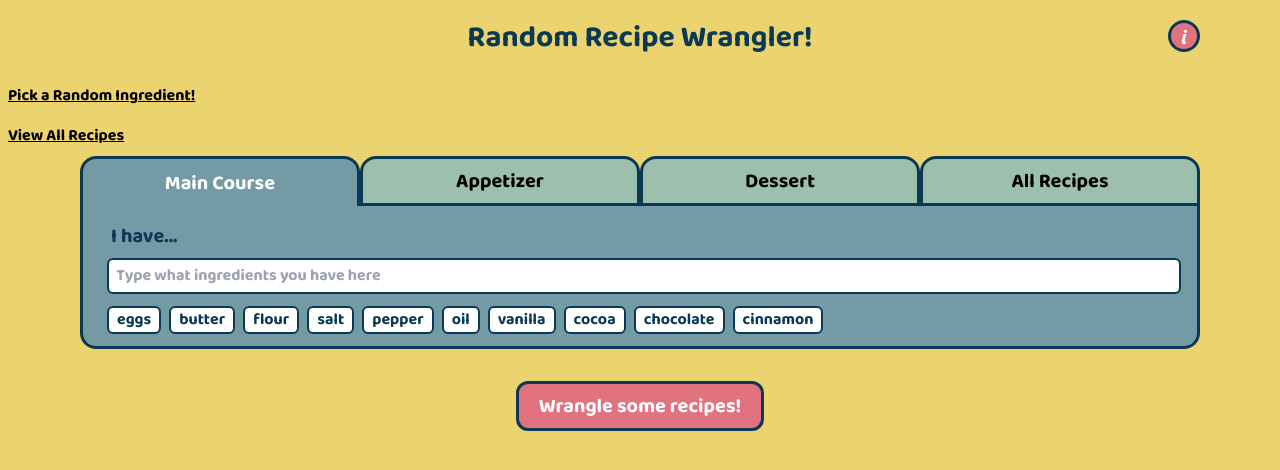
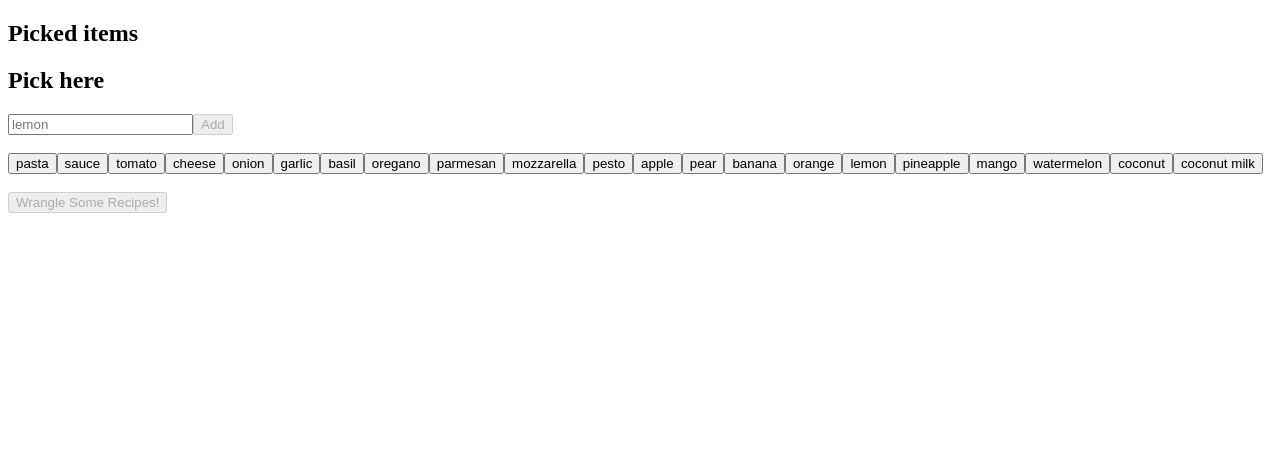
Before and after one commit to audrow/random-recipe-app, a React (Create React App) app: page / in a window 1280 px wide. Shown: the top 470 px of the page. Built offline with nearby package versions, Linux system fonts and the light colour scheme.

Commit message:
Add logic for desired changes
Signed-off-by: Audrow Nash <audrow@hey.com>

```diff
--- a/package.json
+++ b/package.json
@@ -11,11 +11,13 @@
     "@types/react": "^17.0.20",
     "@types/react-dom": "^17.0.9",
     "@types/react-router-dom": "^5.3.2",
+    "@types/seedrandom": "^3.0.1",
     "history": "5",
     "react": "^17.0.2",
     "react-dom": "^17.0.2",
     "react-router-dom": "^6.2.1",
     "react-scripts": "5.0.0",
+    "seedrandom": "^3.0.5",
     "typescript": "^4.4.2",
     "web-vitals": "^2.1.0"
   },
--- a/src/App.tsx
+++ b/src/App.tsx
@@ -1,22 +1,256 @@
-import React from 'react'
+import * as React from 'react'
 
-import { BrowserRouter, Route, Routes } from 'react-router-dom'
+import { BrowserRouter, Route, Routes, useSearchParams, useNavigate } from 'react-router-dom'
+import seedrandom from 'seedrandom'
 import { Recipe } from './pages/Recipe'
 import { Recipes } from './pages/Recipes'
 import { PickRandom } from './pages/PickRandom'
 import { About } from './pages/About'
-import './App.css'
+import { Link } from 'react-router-dom'
+// import './App.css'
 
 export default function App () {
   return (
     <BrowserRouter>
       <Routes>
-          <Route index element={<PickRandom />} />
-          <Route path="/recipes" element={<Recipes />} />
+        <Route index element={<Picker />} />
+        <Route path='/random' element={<Random />} />
+          {/* <Route index element={<PickRandom />} /> */}
+          {/* <Route path="/recipes" element={<Recipes />} />
           <Route path="/recipe/:id" element={<Recipe />} />
           <Route path="/about" element={<About />} />
-          <Route path="*" element={<h1>Not Found</h1>} />
+          <Route path="*" element={<h1>Not Found</h1>} /> */}
+        {/* <Route path="*" element={<h1>Not Found</h1>} /> */}
       </Routes>
     </BrowserRouter>
   )
 }
+
+const ingredients: string[] = [
+  'pasta',
+  'sauce',
+  'tomato',
+  'cheese',
+  'onion',
+  'garlic',
+  'basil',
+  'oregano',
+  'parmesan',
+  'mozzarella',
+  'pesto',
+  'apple',
+  'pear',
+  'banana',
+  'orange',
+  'lemon',
+  'pineapple',
+  'mango',
+  'watermelon',
+  'coconut',
+  'coconut milk',
+]
+
+const recipes: string[] = [
+  'pasta',
+  'pizza',
+  'soup',
+  'salad',
+  'cake',
+  'pie',
+  'sandwich',
+  'burger',
+  'steak',
+  'chicken',
+]
+
+function getIngredients () {
+  return ingredients
+}
+
+function getRecipes() {
+  return recipes
+}
+
+function Picker() {
+  let ingredients = getIngredients()
+
+  const [pickedIngredients, setPickedIngredients] = React.useState<string[]>([])
+  const [searchText, setSearchText] = React.useState<string>('')
+  const [filteredIngredients, setFilteredIngredients] = React.useState<string[]>([])
+  const [isEnableAddButton, setIsEnableAddButton] = React.useState<Boolean>()
+
+  let [searchParams, setSearchParams] = useSearchParams()
+  const searchIngredients = searchParams.get("ingredients")
+
+  React.useEffect(() => {
+    if (searchIngredients) {
+      setPickedIngredients(searchIngredients.split('-'))
+    }
+  }, [searchIngredients])
+
+  function handleSubmit(event: React.FormEvent<HTMLFormElement>){
+    event.preventDefault()
+    let formData = new FormData(event.currentTarget)
+    let formIngredient = formData.get('ingredient') as string
+    if (filteredIngredients.length === 1) {
+      setPickedIngredients([...pickedIngredients, filteredIngredients[0]])
+    } else if (
+      !formIngredient ||
+      pickedIngredients.includes(formIngredient) ||
+      !ingredients.includes(formIngredient)
+    ) {
+      return;
+    } else {
+      setPickedIngredients([...pickedIngredients, formIngredient])
+    }
+    setSearchText('')
+  }
+
+  function onClickIngredient(ingredient: string) {
+    setPickedIngredients([...pickedIngredients, ingredient])
+  }
+
+  function handleRemove(ingredient: string) {
+    setPickedIngredients(pickedIngredients.filter(i => i !== ingredient))
+  }
+
+  React.useEffect(() => {
+    if (pickedIngredients.length > 0) {
+      setSearchParams({ ingredients: pickedIngredients.join('-') }, { replace: true })
+    } else {
+      setSearchParams({}, { replace: true })
+    }
+  }, [pickedIngredients])
+
+  React.useEffect(() => {
+    setFilteredIngredients(ingredients.filter(ingredient => {
+      if(pickedIngredients.includes(ingredient)) {
+        return false
+      } else if(!searchText) {
+        return true
+      } else {
+        return ingredient.toLowerCase().startsWith(searchText.toLowerCase())
+      }
+    }))
+    setIsEnableAddButton(
+      (filteredIngredients.length === 1) ||
+      ingredients.map(i => i.toLowerCase()).includes(searchText.toLowerCase())
+    )
+    console.log()
+  }, [searchText, pickedIngredients])
+
+  return (
+    <div>
+      <h2>Picked items</h2>
+      <ul>
+        {pickedIngredients.map((ingredient, index) => (
+          <li key={index}>
+            {ingredient}
+            {' '}
+            <button onClick={() => handleRemove(ingredient)}>
+              Remove
+            </button>
+          </li>
+        ))}
+      </ul>
+
+      <h2>Pick here</h2>
+      <form onSubmit={handleSubmit}>
+        <input
+          value={searchText}
+          onChange={event => setSearchText(event.target.value)}
+          type='text'
+          placeholder='lemon'
+          name='ingredient'
+        />
+        <button disabled={!isEnableAddButton} type='submit'>Add</button>
+        <br/>
+        <br/>
+        {filteredIngredients.map(ingredient => (
+          <button
+            onClick={() => onClickIngredient(ingredient)}
+            key={ingredient}>
+            {ingredient}
+          </button>
+        ))}
+        {filteredIngredients.length ===0 && <p>No results</p>}
+      </form>
+      <br/>
+      <Link to={{ pathname: '/random', search: searchParams.toString()}}>
+        <button disabled={pickedIngredients.length < 1}>Wrangle Some Recipes!</button>
+      </Link>
+    </div>
+  )
+}
+
+function Random({ recipesToPick = 3 }) {
+
+  let [searchParams, setSearchParams] = useSearchParams()
+  const searchIngredients = searchParams.get("ingredients")
+  let seed = searchParams.get("seed") as string
+  const [pickedIngredients, setPickedIngredients] = React.useState<string[]>([])
+  const [pickedRecipes, setPickedRecipes] = React.useState<string[]>([])
+  const navigate = useNavigate()
+
+  if (!seed) {
+    seed = new Date().getTime().toString()
+  }
+
+  function resetSeed() {
+    setSearchParams({ ingredients: pickedIngredients.join('-') }, { replace: true })
+  }
+
+  React.useEffect(() => {
+    if (searchIngredients) {
+      setPickedIngredients(searchIngredients.split('-'))
+    } else {
+      navigate('/');
+    }
+  }, [searchIngredients])
+
+  React.useEffect(() => {
+    pickRandomRecipes(seed)
+    setSearchParams({ ingredients: pickedIngredients.join('-'), seed }, { replace: true })
+  }, [pickedIngredients, seed])
+
+  function handleRemove(ingredient: string) {
+    setPickedIngredients(pickedIngredients.filter(i => i !== ingredient))
+  }
+
+  function pickRandomRecipes(randomSeed: string) {
+    const recipes = getRecipes()
+
+    var random = seedrandom(randomSeed)
+    const shuffledRecipes = [...recipes].sort(() => random() - 0.5)
+    let pickedRecipes: string[] = []
+    if (shuffledRecipes.length < recipesToPick) {
+      pickedRecipes = shuffledRecipes
+    } else {
+      pickedRecipes = shuffledRecipes.slice(0, recipesToPick)
+    }
+    setPickedRecipes(pickedRecipes)
+  }
+
+
+  return (
+    <div>
+      <Link to="/">
+        <button>Home</button>
+      </Link>
+      <h2>Random Recipes</h2>
+      <h3>Ingredients:</h3>
+      { pickedIngredients.map(ingredient => (
+        <button onClick={() => handleRemove(ingredient)}>{ingredient}</button>
+      ))}
+      <h3>Recipes</h3>
+      <ul>
+        {pickedRecipes.map((recipe, index) => (
+          <li key={index}>
+            {recipe}
+          </li>
+        ))}
+      </ul>
+      <button onClick={resetSeed}>Pick again</button>
+    </div>
+  )
+}
```
Also changed, not shown: 1 other file (tests, documents, lock files or other folders).
